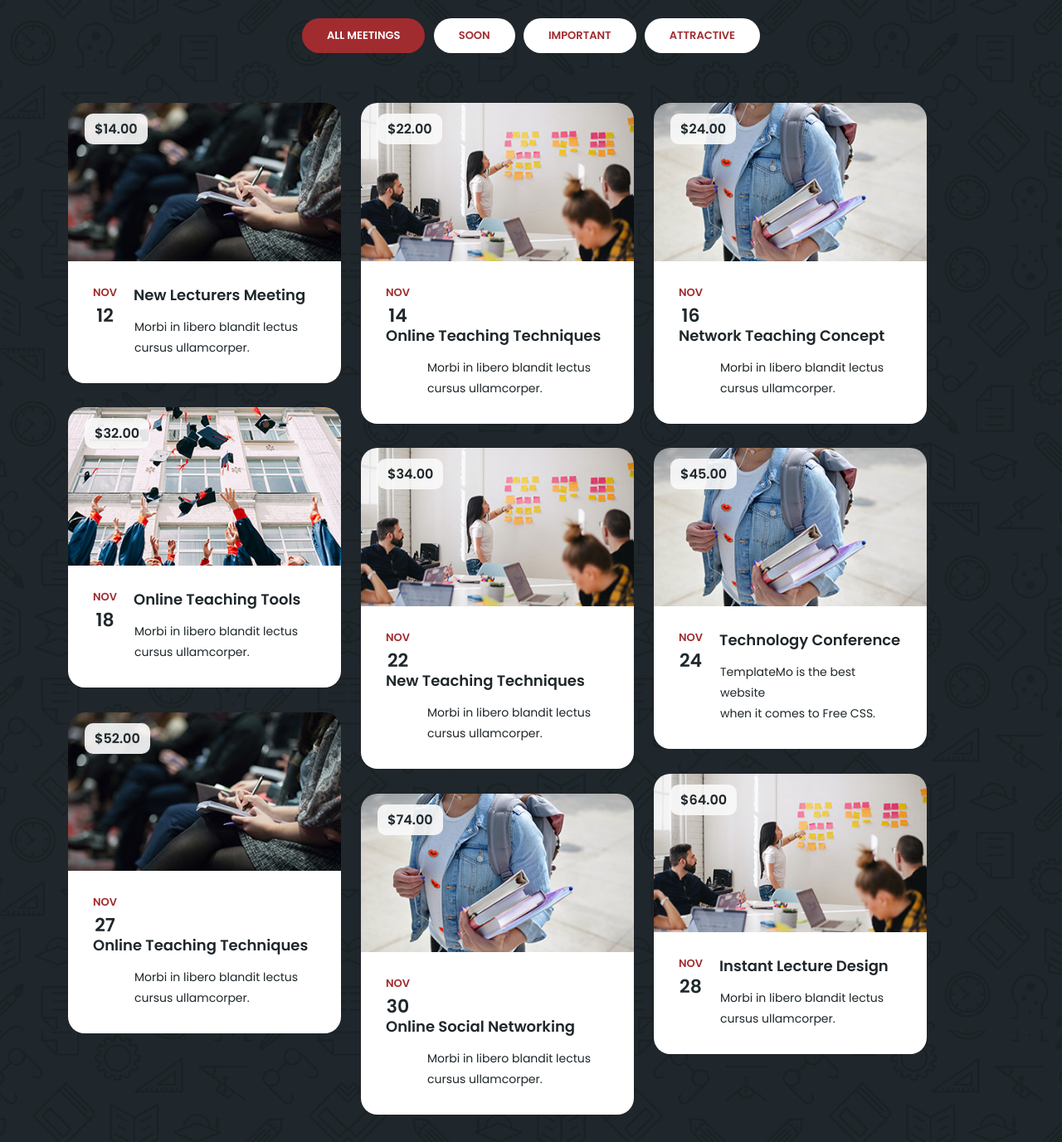
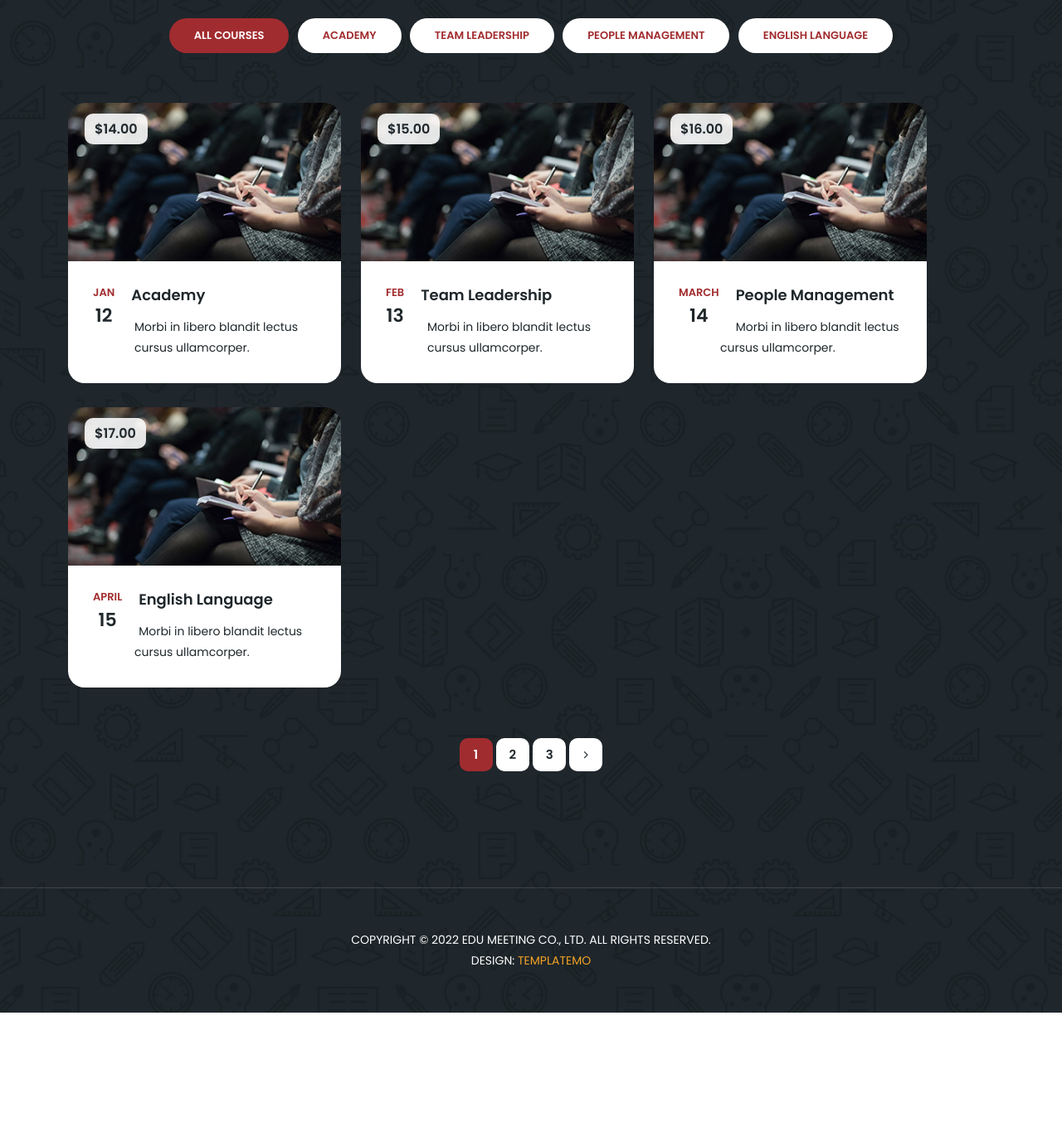
Before and after one commit to mahasajid/leadershiptrainingwebsite, a plain HTML site: page courses_tab.html in a window 1280 px wide. Shown: the part 600-1977 px from the top of the page at 83% size. After the commit the page ends 1821 px from the top, so only its background shows below. Drawn offline with nearby package versions, Linux system fonts and the light colour scheme.

Commit message:
updates course list pages

```diff
--- a/courses_tab.html
+++ b/courses_tab.html
@@ -9,7 +9,7 @@
     <meta name="author" content="Template Mo">
     <link href="https://fonts.googleapis.com/css?family=Poppins:100,200,300,400,500,600,700,800,900" rel="stylesheet">
 
-    <title>Education - List of Meetings</title>
+    <title>Education - List of Courses</title>
 
     <!-- Bootstrap core CSS -->
     <link href="vendor/bootstrap/css/bootstrap.min.css" rel="stylesheet">
@@ -68,7 +68,6 @@ https://templatemo.com/tm-569-edu-meeting
                       </a>
                       <!-- ***** Logo End ***** -->
                       <!-- ***** Menu Start ***** -->
-
                       <ul class="nav">
                         <li><a href="index.html">Home</a></li>
                         <li><a href="meetings.html">Meetings</a></li>
@@ -91,8 +90,8 @@ https://templatemo.com/tm-569-edu-meeting
     <div class="container">
       <div class="row">
         <div class="col-lg-12">
-          <h6>Here are our upcoming meetings</h6>
-          <h2>Upcoming Meetings</h2>
+          <h6>Here are our</h6>
+          <h2>Courses</h2>
         </div>
       </div>
     </div>
@@ -106,175 +105,96 @@ https://templatemo.com/tm-569-edu-meeting
             <div class="col-lg-12">
               <div class="filters">
                 <ul>
-                  <li data-filter="*"  class="active">All Meetings</li>
-                  <li data-filter=".soon">Soon</li>
-                  <li data-filter=".imp">Important</li>
-                  <li data-filter=".att">Attractive</li>
+                  <li data-filter="*"  class="active">All Courses</li>
+                  <li data-filter=".academy">Academy</li>
+                  <li data-filter=".teamLeadership">Team Leadership</li>
+                  <li data-filter=".peopleManagement">People Management</li>
+                  <li data-filter=".englishLanguage">English Language</li>
                 </ul>
               </div>
             </div>
             <div class="col-lg-12">
               <div class="row grid">
-                <div class="col-lg-4 templatemo-item-col all soon">
+
+                <!-- ***** Course Tiles ***** -->
+
+                <div class="col-lg-4 templatemo-item-col all academy">
                   <div class="meeting-item">
                     <div class="thumb">
                       <div class="price">
                         <span>$14.00</span>
                       </div>
-                      <a href="meeting-details.html"><img src="assets/images/meeting-01.jpg" alt=""></a>
+                      <a href="courses_tab_details.html"><img src="assets/images/meeting-01.jpg" alt=""></a>
                     </div>
                     <div class="down-content">
                       <div class="date">
-                        <h6>Nov <span>12</span></h6>
+                        <h6>Jan <span>12</span></h6>
                       </div>
-                      <a href="meeting-details.html"><h4>New Lecturers Meeting</h4></a>
+                      <a href="courses_tab_details.html"><h4>Academy</h4></a>
                       <p>Morbi in libero blandit lectus<br>cursus ullamcorper.</p>
                     </div>
                   </div>
                 </div>
-                <div class="col-lg-4 templatemo-item-col all imp">
+                <div class="col-lg-4 templatemo-item-col all teamLeadership">
                   <div class="meeting-item">
                     <div class="thumb">
                       <div class="price">
-                        <span>$22.00</span>
+                        <span>$15.00</span>
                       </div>
-                      <a href="meeting-details.html"><img src="assets/images/meeting-02.jpg" alt=""></a>
+                      <a href="courses_tab_details.html"><img src="assets/images/meeting-01.jpg" alt=""></a>
                     </div>
                     <div class="down-content">
                       <div class="date">
-                        <h6>Nov <span>14</span></h6>
+                        <h6>Feb <span>13</span></h6>
                       </div>
-                      <a href="meeting-details.html"><h4>Online Teaching Techniques</h4></a>
+                      <a href="courses_tab_details.html"><h4>Team Leadership</h4></a>
                       <p>Morbi in libero blandit lectus<br>cursus ullamcorper.</p>
                     </div>
                   </div>
                 </div>
-                <div class="col-lg-4 templatemo-item-col all soon">
+                <div class="col-lg-4 templatemo-item-col all peopleManagement">
                   <div class="meeting-item">
                     <div class="thumb">
                       <div class="price">
-                        <span>$24.00</span>
+                        <span>$16.00</span>
                       </div>
-                      <a href="meeting-details.html"><img src="assets/images/meeting-03.jpg" alt=""></a>
+                      <a href="courses_tab_details.html"><img src="assets/images/meeting-01.jpg" alt=""></a>
                     </div>
                     <div class="down-content">
                       <div class="date">
-                        <h6>Nov <span>16</span></h6>
+                        <h6>March <span>14</span></h6>
                       </div>
-                      <a href="meeting-details.html"><h4>Network Teaching Concept</h4></a>
+                      <a href="courses_tab_details.html"><h4>People Management</h4></a>
                       <p>Morbi in libero blandit lectus<br>cursus ullamcorper.</p>
                     </div>
                   </div>
                 </div>
-                <div class="col-lg-4 templatemo-item-col all att">
+                <div class="col-lg-4 templatemo-item-col all englishLanguage">
                   <div class="meeting-item">
                     <div class="thumb">
                       <div class="price">
-                        <span>$32.00</span>
+                        <span>$17.00</span>
                       </div>
-                      <a href="meeting-details.html"><img src="assets/images/meeting-04.jpg" alt=""></a>
+                      <a href="courses_tab_details.html"><img src="assets/images/meeting-01.jpg" alt=""></a>
                     </div>
                     <div class="down-content">
                       <div class="date">
-                        <h6>Nov <span>18</span></h6>
+                        <h6>April <span>15</span></h6>
                       </div>
-                      <a href="meeting-details.html"><h4>Online Teaching Tools</h4></a>
+                      <a href="courses_tab_details.html"><h4>English Language</h4></a>
                       <p>Morbi in libero blandit lectus<br>cursus ullamcorper.</p>
                     </div>
                   </div>
                 </div>
-                <div class="col-lg-4 templatemo-item-col all att">
-                  <div class="meeting-item">
-                    <div class="thumb">
-                      <div class="price">
-                        <span>$34.00</span>
-                      </div>
-                      <a href="meeting-details.html"><img src="assets/images/meeting-02.jpg" alt=""></a>
-                    </div>
-                    <div class="down-content">
-                      <div class="date">
-                        <h6>Nov <span>22</span></h6>
-                      </div>
-                      <a href="meeting-details.html"><h4>New Teaching Techniques</h4></a>
-                      <p>Morbi in libero blandit lectus<br>cursus ullamcorper.</p>
-                    </div>
-                  </div>
-                </div>
-                <div class="col-lg-4 templatemo-item-col all imp">
-                  <div class="meeting-item">
-                    <div class="thumb">
-                      <div class="price">
-                        <span>$45.00</span>
-                      </div>
-                      <a href="meeting-details.html"><img src="assets/images/meeting-03.jpg" alt=""></a>
-                    </div>
-                    <div class="down-content">
-                      <div class="date">
-                        <h6>Nov <span>24</span></h6>
-                      </div>
-                      <a href="meeting-details.html"><h4>Technology Conference</h4></a>
-                      <p>TemplateMo is the best website<br>when it comes to Free CSS.</p>
-                    </div>
-                  </div>
-                </div>
-                <div class="col-lg-4 templatemo-item-col all imp att">
-                  <div class="meeting-item">
-                    <div class="thumb">
-                      <div class="price">
-                        <span>$52.00</span>
-                      </div>
-                      <a href="meeting-details.html"><img src="assets/images/meeting-01.jpg" alt=""></a>
-                    </div>
-                    <div class="down-content">
-                      <div class="date">
-                        <h6>Nov <span>27</span></h6>
-                      </div>
-                      <a href="meeting-details.html"><h4>Online Teaching Techniques</h4></a>
-                      <p>Morbi in libero blandit lectus<br>cursus ullamcorper.</p>
-                    </div>
-                  </div>
-                </div>
-                <div class="col-lg-4 templatemo-item-col all soon imp">
-                  <div class="meeting-item">
-                    <div class="thumb">
-                      <div class="price">
-                        <span>$64.00</span>
-                      </div>
-                      <a href="meeting-details.html"><img src="assets/images/meeting-02.jpg" alt=""></a>
-                    </div>
-                    <div class="down-content">
-                      <div class="date">
-                        <h6>Nov <span>28</span></h6>
-                      </div>
-                      <a href="meeting-details.html"><h4>Instant Lecture Design</h4></a>
-                      <p>Morbi in libero blandit lectus<br>cursus ullamcorper.</p>
-                    </div>
-                  </div>
-                </div>
-                <div class="col-lg-4 templatemo-item-col all att soon">
-                  <div class="meeting-item">
-                    <div class="thumb">
-                      <div class="price">
-                        <span>$74.00</span>
-                      </div>
-                      <a href="meeting-details.html"><img src="assets/images/meeting-03.jpg" alt=""></a>
-                    </div>
-                    <div class="down-content">
-                      <div class="date">
-                        <h6>Nov <span>30</span></h6>
-                      </div>
-                      <a href="meeting-details.html"><h4>Online Social Networking</h4></a>
-                      <p>Morbi in libero blandit lectus<br>cursus ullamcorper.</p>
-                    </div>
-                  </div>
-                </div>
+
               </div>
             </div>
+
             <div class="col-lg-12">
               <div class="pagination">
                 <ul>
-                  <li><a href="#">1</a></li>
-                  <li class="active"><a href="#">2</a></li>
+                  <li class="active"><a href="#">1</a></li>
+                  <li><a href="#">2</a></li>
                   <li><a href="#">3</a></li>
                   <li><a href="#"><i class="fa fa-angle-right"></i></a></li>
                 </ul>
```
Also changed, not shown: index.html (+1 -10 lines).
